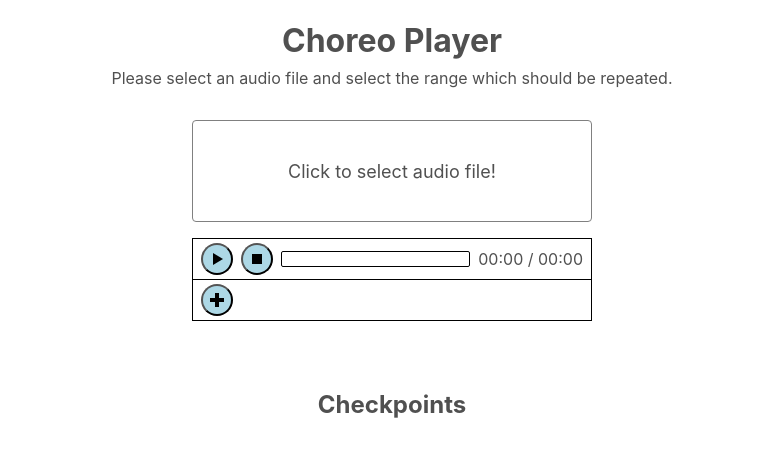
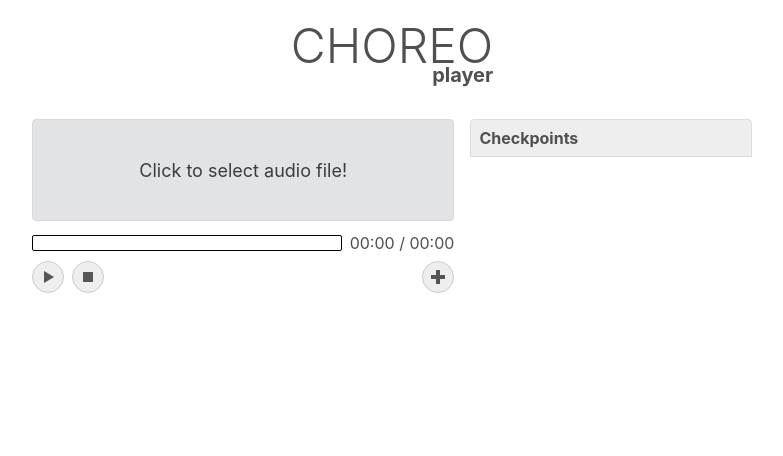
Before and after one commit to zlypher/choreo-player, a website: page index.html in a window 1280 px wide. Shown: the whole page, without its empty margins (248-1031 px from the left). Drawn offline with Linux system fonts and the light colour scheme.

Commit message:
Visually update choreo player

```diff
--- a/css/main.css
+++ b/css/main.css
@@ -1,3 +1,6 @@
+/**
+ * General
+ */
 :root {
     --base-color: #000000;
     --text-color: #505050;
@@ -5,6 +8,12 @@
 
     --player-width: 400px;
     --control-size: 32px;
+    --control-color: #555;
+
+    /* --bp-sm: 576px;
+    --bp-md: 768px;
+    --bp-lg: 992px;
+    --bp-xl: 1200px; */
 }
 
 html {
@@ -17,18 +26,56 @@ html, body {
 }
 
 body {
+    margin-bottom: 40px;
+}
+
+.container {
     display: flex;
     flex-direction: column;
     align-items: center;
-    margin-bottom: 40px;
+    margin: 0 auto;
+    padding: 0 8px;
 }
+
+.main {
+    width: 100%;
+}
+
+/**
+ * Header
+ */
+.header {
+    text-align: center;
+    margin: 8px 0 16px;
+}
+
+.header__title {
+    margin: 0;
+    font-size: 48px;
+    font-weight: 300;
+}
+
+.header__subtitle {
+    margin: -12px 0 0;
+    font-size: 20px;
+    font-weight: 700;
+    text-align: right;
+}
+
+/**
+ * Player
+ */
 
 .player {
     display: flex;
     flex-direction: column;
     align-items: stretch;
-    width: var(--player-width);
+    width: 100%;
 }
+
+/**
+ * File Select
+ */
 
 .fileSelect {
     width: 0.1px;
@@ -39,37 +86,29 @@ body {
     z-index: -1;
 }
 
-.header {
-    text-align: center;
-    margin-bottom: 32px;
-}
-
-.header__title {
-    margin-bottom: 8px;
-}
-
-.header__subtitle {
-    margin: 0;
-}
-
 .fileSelect__label {
     height: 100px;
-    border: 1px solid grey;
+    border: 1px solid;
     border-radius: 4px;
     display: flex;
     align-items: center;
     justify-content: center;
     font-size: 18px;
     cursor: pointer;
+
+    color: #383d41;
+    background-color: #e2e3e5;
+    border-color: #d6d8db;
 }
 
+/**
+ * Controls
+ */
 .controls {
     display: flex;
     flex-direction: row;
     align-items: center;
-    padding: 4px 8px;
-    border: 1px solid var(--base-color);
-    margin-bottom: -1px;
+    margin: 4px 0;
 }
 
 .controls__btn {
@@ -79,10 +118,15 @@ body {
     justify-content: center;
     height: var(--control-size);
     width: var(--control-size);
+    margin-right: 8px;
+    background-color: #eee;
+    border: 1px solid #ccc;
     border-radius: 50%;
-    margin-right: 8px;
-    background: lightblue;
     cursor: pointer;
+}
+
+.controls__btn:last-child {
+    margin-right: 0;
 }
 
 .controls__btn:disabled {
@@ -94,9 +138,9 @@ body {
     width: 0px;
     height: 0px;
     border: 6px solid;
-    border-color: transparent transparent transparent var(--base-color);
+    border-color: transparent transparent transparent var(--control-color);
     border-right: 0px solid transparent;
-    border-left: 10px solid var(--base-color);
+    border-left: 10px solid var(--control-color);
     margin-left: 1px;
 }
 
@@ -105,8 +149,8 @@ body {
     width: 2px;
     height: 10px;
     background: transparent;
-    border-left: 4px solid var(--base-color);
-    border-right: 4px solid var(--base-color);
+    border-left: 4px solid var(--control-color);
+    border-right: 4px solid var(--control-color);
 }
 
 .controls__play--playing .controls__icon--play {
@@ -121,21 +165,21 @@ body {
     display: block;
     width: 10px;
     height: 10px;
-    background-color: var(--base-color);
+    background-color: var(--control-color);
 }
 
 .controls__icon--add-1 {
     width: 4px;
     height: 14px;
-    background: var(--base-color);
+    background: var(--control-color);
     position: absolute;
-    left: 12px;
+    left: 13px;
 }
 
 .controls__icon--add-2 {
     width: 14px;
     height: 4px;
-    background: var(--base-color);
+    background: var(--control-color);
 }
 
 .controls__indicator-container {
@@ -161,7 +205,11 @@ body {
 
 .song {
     width: 100%;
-    margin-bottom: 16px;
+    margin-bottom: 8px;
+}
+
+.song__select {
+    user-select: none;
 }
 
 .song__info {
@@ -177,14 +225,13 @@ body {
 }
 
 .message-box {
-    width: 100%;
     margin-top: 16px;
     padding: 16px 8px;
     text-align: center;
     border: 1px solid transparent;
     border-radius: 4px;
     opacity: 1;
-    transition: opacity 0.25 ease-in-out;
+    transition: opacity 0.25s ease-in-out;
 
     color: #004085;
     background-color: #cce5ff;
@@ -203,12 +250,6 @@ body {
 
 .titles {
     width: 200px;
-}
-
-.u-nolist {
-    margin: 0;
-    padding-left: 0;
-    list-style: none;
 }
 
 .titles__item {
@@ -232,6 +273,25 @@ body {
     flex: 1;
     padding: 8px;
     cursor: pointer;
+}
+
+/**
+ * Checkpoints
+ */
+
+.checkpoints {
+    width: 100%;
+}
+
+.checkpoints__header {
+    font-size: 16px;
+    background-color: #eee;
+    border: 1px solid;
+    border-color: #ddd;
+    margin: 0 0 -1px;
+    padding: 8px;
+    border-top-left-radius: 4px;
+    border-top-right-radius: 4px;
 }
 
 .checkpoints__item {
@@ -260,3 +320,47 @@ body {
 .checkpoints__action {
     padding: 0 8px;
 }
+
+/**
+ * Utility
+ */
+
+.u-nolist {
+    margin: 0;
+    padding-left: 0;
+    list-style: none;
+}
+
+.u-spacer {
+    flex: 1 1 0;
+}
+
+@media (min-width: 576px) {
+    .container {
+        max-width: 574px;
+    }
+
+    .header {
+        margin: 16px 0 32px;
+    }
+}
+
+@media (min-width: 768px) {
+    .container {
+        max-width: 720px;
+    }
+
+    .main {
+        display: flex;
+        flex-direction: row;
+    }
+
+    .player {
+        flex: 3;
+        margin-right: 16px;
+    }
+
+    .checkpoints {
+        flex: 2;
+    }
+}
--- a/index.html
+++ b/index.html
@@ -12,11 +12,13 @@
         <link type="text/css" rel="stylesheet" href="css/main.css">
     </head>
     <body>
+        <div class="container">
             <header class="header">
-            <h1 class="header__title">Choreo Player</h1>
-            <p class="header__subtitle">Please select an audio file and select the range which should be repeated.</p>
+                <h1 class="header__title">CHOREO</h1>
+                <p class="header__subtitle">player</p>
             </header>
-        <main class="player">
+            <main class="main">
+                <section class="player">
                     <section class="song">
                         <input type="file" id="fileSelect" name="fileSelect" class="fileSelect" accept="audio/*" />
                         <label for="fileSelect" class="fileSelect__label">
@@ -29,13 +31,6 @@
                         </label>
                     </section>
                     <section class="controls">
-                <button class="controls__play controls__btn">
-                    <div class="controls__icon--play"></div>
-                    <div class="controls__icon--pause"></div>
-                </button>
-                <button class="controls__stop controls__btn">
-                    <div class="controls__icon--stop"></div>
-                </button>
                         <div class="controls__indicator-container">
                             <div class="controls__indicator-bar"></div>
                         </div>
@@ -46,15 +41,23 @@
                         </div>
                     </section>
                     <section class="controls">
+                        <button class="controls__play controls__btn">
+                            <div class="controls__icon--play"></div>
+                            <div class="controls__icon--pause"></div>
+                        </button>
+                        <button class="controls__stop controls__btn">
+                            <div class="controls__icon--stop"></div>
+                        </button>
+                        <div class="u-spacer"></div>
                         <button class="controls__add controls__btn">
                             <div class="controls__icon--add-1"></div>
                             <div class="controls__icon--add-2"></div>
                         </button>
                     </section>
                     <section class="message-box message-box--hidden"></section>
-        </main>
-        <aside>
-            <h2>Checkpoints</h2>
+                </section>
+                <aside class="checkpoints">
+                    <h2 class="checkpoints__header">Checkpoints</h2>
                     <ul class="u-nolist checkpoints__list">
                         <li class="checkpoints__item">
                             <span class="checkpoints__link">${checkpoint}</span>
@@ -73,10 +76,12 @@
                         </li>
                     </ul>
                 </aside>
+            </main>
             <section class="titles">
                 <ul class="u-nolist titles__list">
                 </ul>
             </section>
+        </div>
 
         <script defer src="js/main.js"></script>
     </body>
```
Lines whose indentation alone changed are shown as unchanged.
